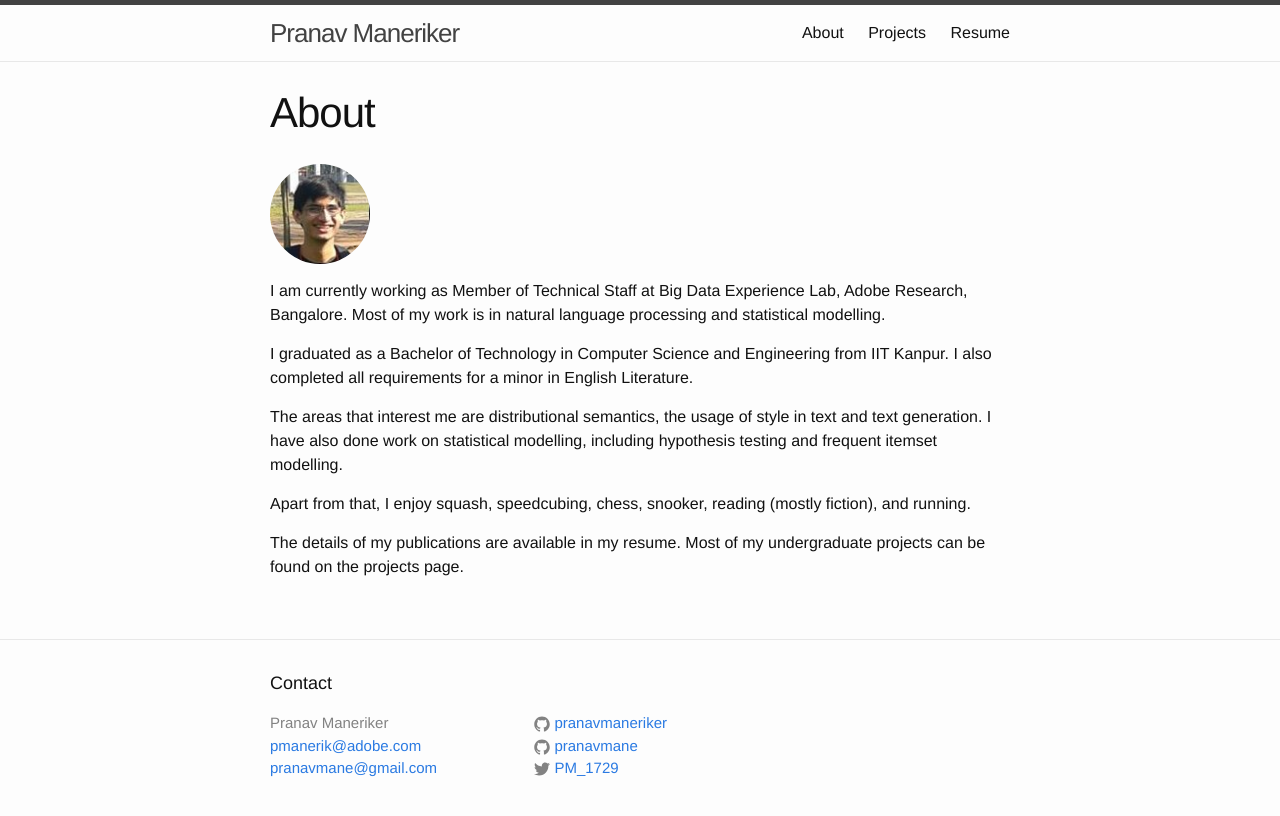
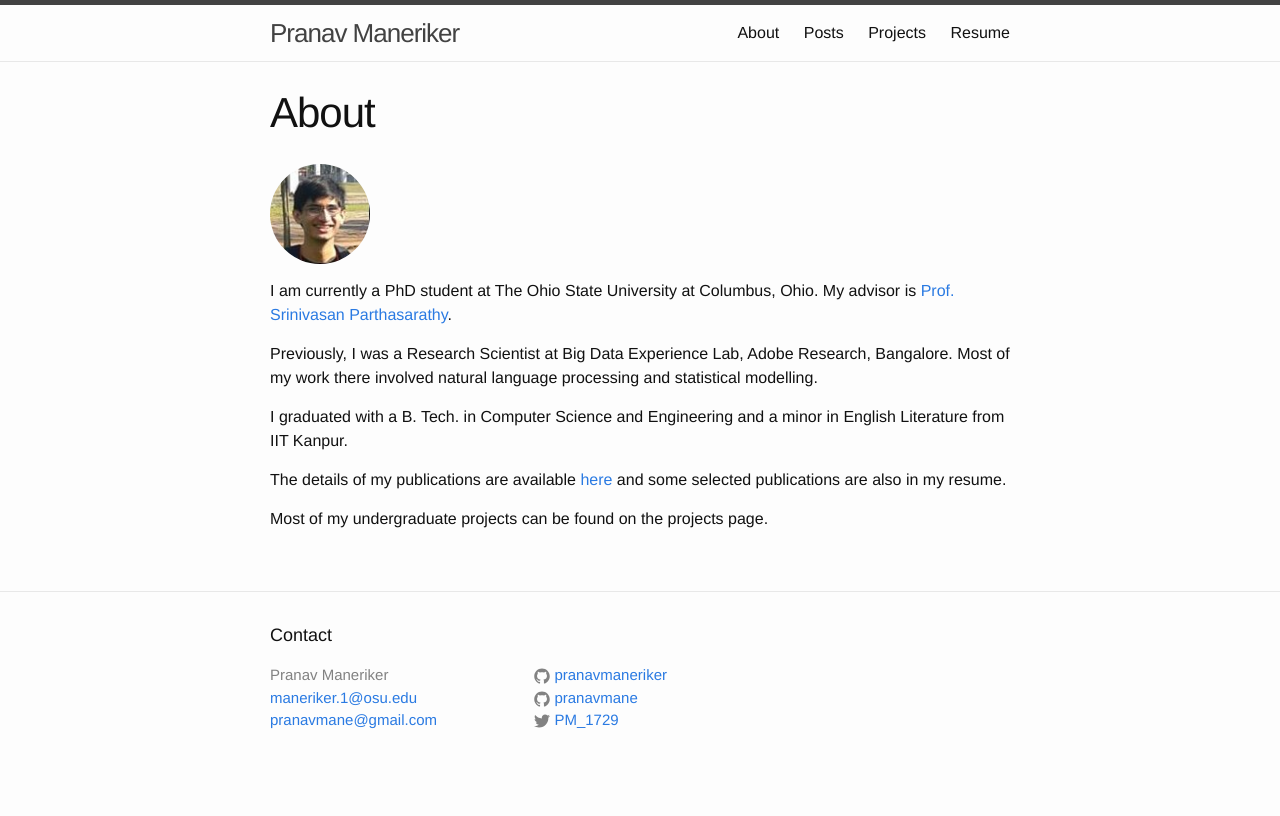
Before and after one commit to pranavmaneriker/pranavmaneriker.github.io, a Jekyll site: the page built from about.md, in a window 1280 px wide. Shown: the top 816 px of the page. Built offline with Jekyll 4.4.1, drawn with Linux system fonts in a browser that asks for light colours.

Commit message:
Change to site structure, update email and update resume

```diff
--- a/_config.yml
+++ b/_config.yml
@@ -1,6 +1,6 @@
 # Site settings
 title: Pranav Maneriker
-email: pmanerik@adobe.com
+email: maneriker.1@osu.edu
 email2: pranavmane@gmail.com
 description:
 #baseurl: "http://home.iitk.ac.in/~mpranav" # the subpath of your site, e.g. /blog/
--- a/about.md
+++ b/about.md
@@ -6,14 +6,14 @@
 
 ![Me][Photo]{: .circle-image}
 
-I am currently working as Member of Technical Staff at Big Data Experience Lab, Adobe Research, Bangalore. Most of my work is in natural language processing and statistical modelling.
+I am currently a PhD student at The Ohio State University at Columbus, Ohio. My advisor is [Prof. Srinivasan Parthasarathy](http://web.cse.ohio-state.edu/~parthasarathy.2/).
 
-I graduated as a Bachelor of Technology in Computer Science and Engineering from IIT Kanpur. I also completed all requirements for a minor in English Literature.
+Previously, I was a Research Scientist at Big Data Experience Lab, Adobe Research, Bangalore. Most of my work there involved natural language processing and statistical modelling.
 
-The areas that interest me are distributional semantics, the usage of style in text and text generation. I have also done work on statistical modelling, including hypothesis testing and frequent itemset modelling.
+I graduated with a B. Tech. in Computer Science and Engineering and a minor in English Literature from IIT Kanpur.
 
-Apart from that, I enjoy squash, speedcubing, chess, snooker, reading (mostly fiction), and running.
+The details of my publications are available [here](https://scholar.google.com/citations?user=9t8gbkkAAAAJ&hl=en) and some selected publications are also in my resume.
 
-The details of my publications are available in my resume. Most of my undergraduate projects can be found on the projects page.
+Most of my undergraduate projects can be found on the projects page.
 
 [Photo]:{{ site.baseurl }}/assets/photo.jpg
```
Also changed, not shown: index.html (+1 -14 lines), posts.html (added, +24 -0 lines), resume.md (+1 -1 lines), 2 other files.
